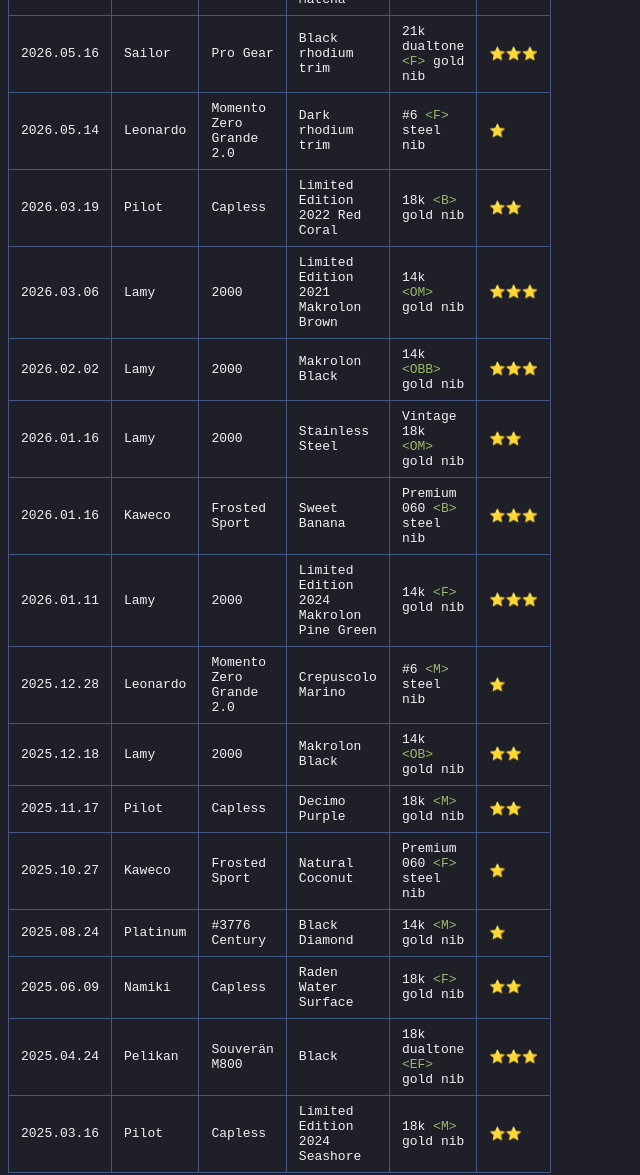
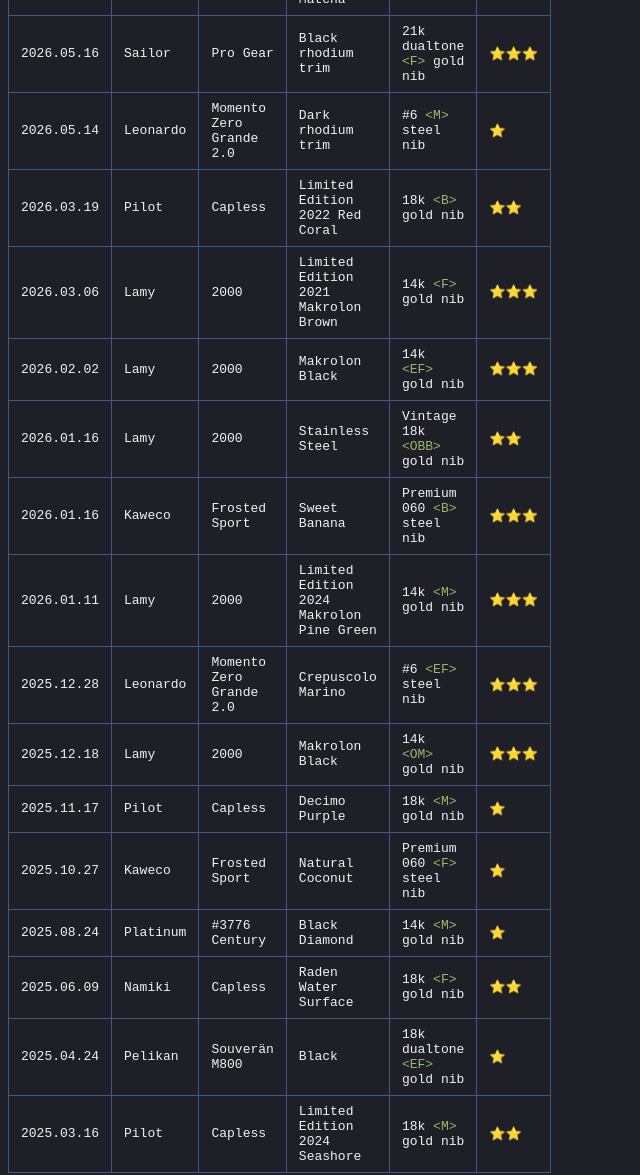
Before and after one commit to s-estay/s-estay.github.io, a Jekyll site: the page built from _posts/2025-12-11-fp-collection.md, in a window 1280 px wide. Shown: the part 319-1494 px from the top of the page, without its empty margins (0-640 px from the left). Built offline with Jekyll 4.4.1, drawn with Linux system fonts in a browser that asks for light colours; some of the changed lines change nothing that is shown.

Commit message:
Update nib sizes for several fountain pens

```diff
--- a/_posts/2025-12-11-fp-collection.md
+++ b/_posts/2025-12-11-fp-collection.md
@@ -13,20 +13,20 @@
 | 2026.06.08 | Pilot | Kaküno | Grey | `<M>` steel nib | ⭐️ |
 | 2026.05.17 | Sailor | Pro Gear | Limited Edition 2025 Ceremonial Matcha | 21k `<MF>` gold nib | ⭐️⭐️⭐️ |
 | 2026.05.16 | Sailor | Pro Gear | Black rhodium trim | 21k dualtone `<F>` gold nib | ⭐️⭐️⭐️ |
-| 2026.05.14 | Leonardo | Momento Zero Grande 2.0 | Dark rhodium trim | #6 `<F>` steel nib | ⭐️ |
+| 2026.05.14 | Leonardo | Momento Zero Grande 2.0 | Dark rhodium trim | #6 `<M>` steel nib | ⭐️ |
 | 2026.03.19 | Pilot | Capless | Limited Edition 2022 Red Coral | 18k `<B>` gold nib | ⭐️⭐️ |
-| 2026.03.06 | Lamy | 2000 | Limited Edition 2021 Makrolon Brown | 14k `<OM>` gold nib | ⭐️⭐️⭐️ |
-| 2026.02.02 | Lamy | 2000 | Makrolon Black | 14k `<OBB>` gold nib | ⭐️⭐️⭐️ |
-| 2026.01.16 | Lamy | 2000 | Stainless Steel | Vintage 18k `<OM>` gold nib | ⭐️⭐️ |
+| 2026.03.06 | Lamy | 2000 | Limited Edition 2021 Makrolon Brown | 14k `<F>` gold nib | ⭐️⭐️⭐️ |
+| 2026.02.02 | Lamy | 2000 | Makrolon Black | 14k `<EF>` gold nib | ⭐️⭐️⭐️ |
+| 2026.01.16 | Lamy | 2000 | Stainless Steel | Vintage 18k `<OBB>` gold nib | ⭐️⭐️ |
 | 2026.01.16 | Kaweco | Frosted Sport | Sweet Banana | Premium 060 `<B>` steel nib | ⭐️⭐️⭐️ |
-| 2026.01.11 | Lamy | 2000 | Limited Edition 2024 Makrolon Pine Green | 14k `<F>` gold nib | ⭐️⭐️⭐️ |
-| 2025.12.28 | Leonardo | Momento Zero Grande 2.0 | Crepuscolo Marino |  #6 `<M>` steel nib | ⭐️ |
-| 2025.12.18 | Lamy | 2000 | Makrolon Black | 14k `<OB>` gold nib | ⭐️⭐️ |
-| 2025.11.17 | Pilot | Capless | Decimo Purple | 18k `<M>` gold nib | ⭐️⭐️ |
+| 2026.01.11 | Lamy | 2000 | Limited Edition 2024 Makrolon Pine Green | 14k `<M>` gold nib | ⭐️⭐️⭐️ |
+| 2025.12.28 | Leonardo | Momento Zero Grande 2.0 | Crepuscolo Marino |  #6 `<EF>` steel nib | ⭐️⭐️⭐️ |
+| 2025.12.18 | Lamy | 2000 | Makrolon Black | 14k `<OM>` gold nib | ⭐️⭐️⭐️ |
+| 2025.11.17 | Pilot | Capless | Decimo Purple | 18k `<M>` gold nib | ⭐️ |
 | 2025.10.27 | Kaweco | Frosted Sport | Natural Coconut | Premium 060 `<F>` steel nib | ⭐️ |
 | 2025.08.24 | Platinum | #3776 Century | Black Diamond | 14k `<M>` gold nib | ⭐️ |
 | 2025.06.09 | Namiki | Capless | Raden Water Surface | 18k `<F>` gold nib | ⭐️⭐️ |
-| 2025.04.24 | Pelikan | Souverän M800 | Black | 18k dualtone `<EF>` gold nib | ⭐️⭐️⭐️ |
+| 2025.04.24 | Pelikan | Souverän M800 | Black | 18k dualtone `<EF>` gold nib | ⭐️ |
 | 2025.03.16 | Pilot | Capless | Limited Edition 2024 Seashore | 18k `<M>` gold nib | ⭐️⭐️ |
 
 ## Pens that I've let go (10)
```
